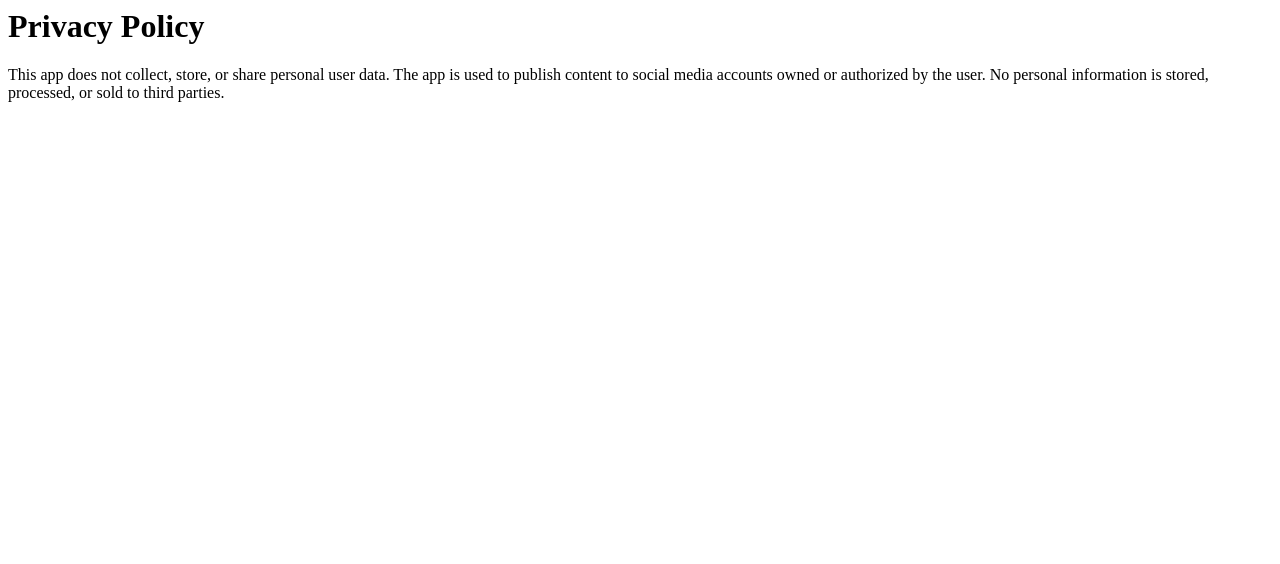
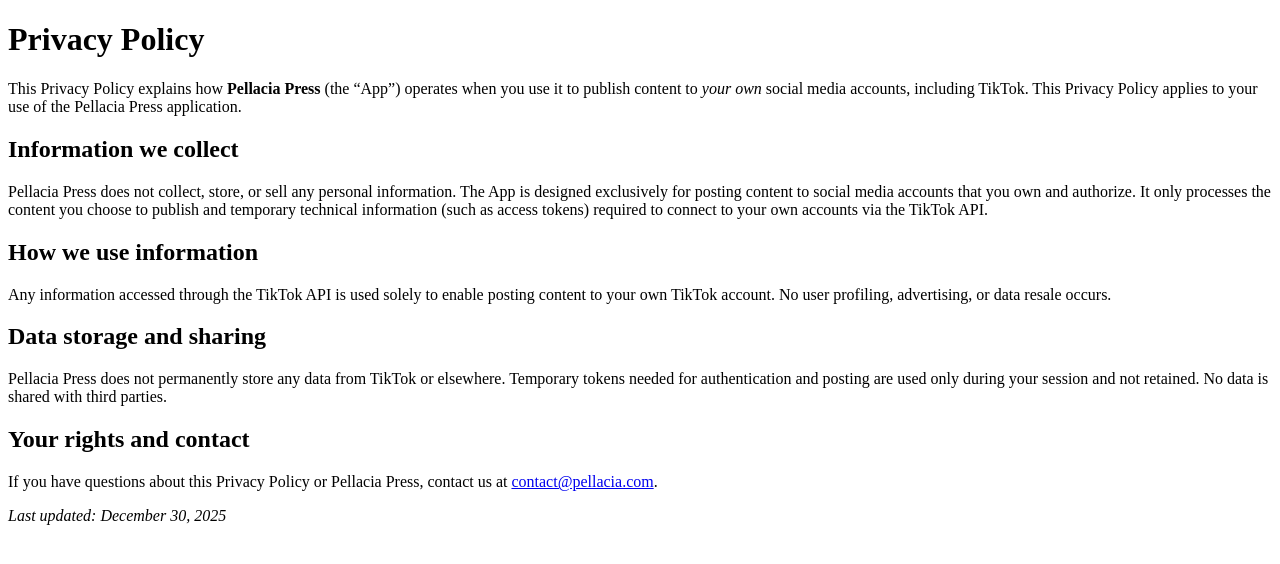
Before and after one commit to nitin-roshia/press.pellacia-legal, a plain HTML site: page privacy.html in a window 1280 px wide. Drawn offline with Linux system fonts and the light colour scheme.

Commit message:
Update privacy.html

```diff
--- a/privacy.html
+++ b/privacy.html
@@ -1,3 +1,25 @@
-<h1>Privacy Policy</h1>
-<p>This app does not collect, store, or share personal user data. The app is used to publish content to social media accounts owned or authorized by the user. No personal information is stored, processed, or sold to third parties.
-</p>
+<!DOCTYPE html>
+<html>
+<head>
+    <title>Privacy Policy - Pellacia Press</title>
+</head>
+<body>
+    <h1>Privacy Policy</h1>
+
+    <p>This Privacy Policy explains how <strong>Pellacia Press</strong> (the “App”) operates when you use it to publish content to <em>your own</em> social media accounts, including TikTok. This Privacy Policy applies to your use of the Pellacia Press application.</p>
+
+    <h2>Information we collect</h2>
+    <p>Pellacia Press does not collect, store, or sell any personal information. The App is designed exclusively for posting content to social media accounts that you own and authorize. It only processes the content you choose to publish and temporary technical information (such as access tokens) required to connect to your own accounts via the TikTok API.</p>
+
+    <h2>How we use information</h2>
+    <p>Any information accessed through the TikTok API is used solely to enable posting content to your own TikTok account. No user profiling, advertising, or data resale occurs.</p>
+
+    <h2>Data storage and sharing</h2>
+    <p>Pellacia Press does not permanently store any data from TikTok or elsewhere. Temporary tokens needed for authentication and posting are used only during your session and not retained. No data is shared with third parties.</p>
+
+    <h2>Your rights and contact</h2>
+    <p>If you have questions about this Privacy Policy or Pellacia Press, contact us at <a href="mailto:contact@pellacia.com">contact@pellacia.com</a>.</p>
+
+    <p><em>Last updated: December 30, 2025</em></p>
+</body>
+</html>
```
